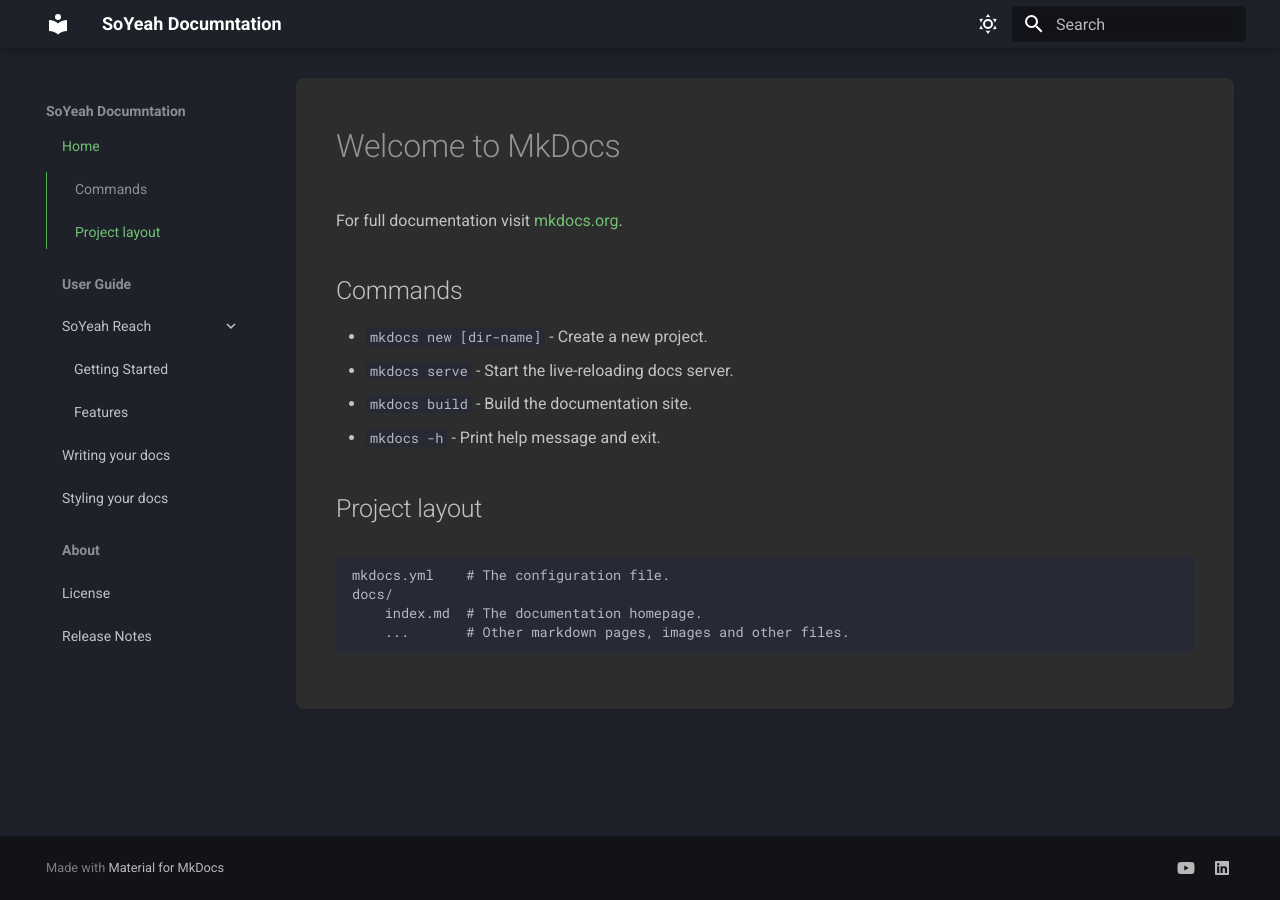
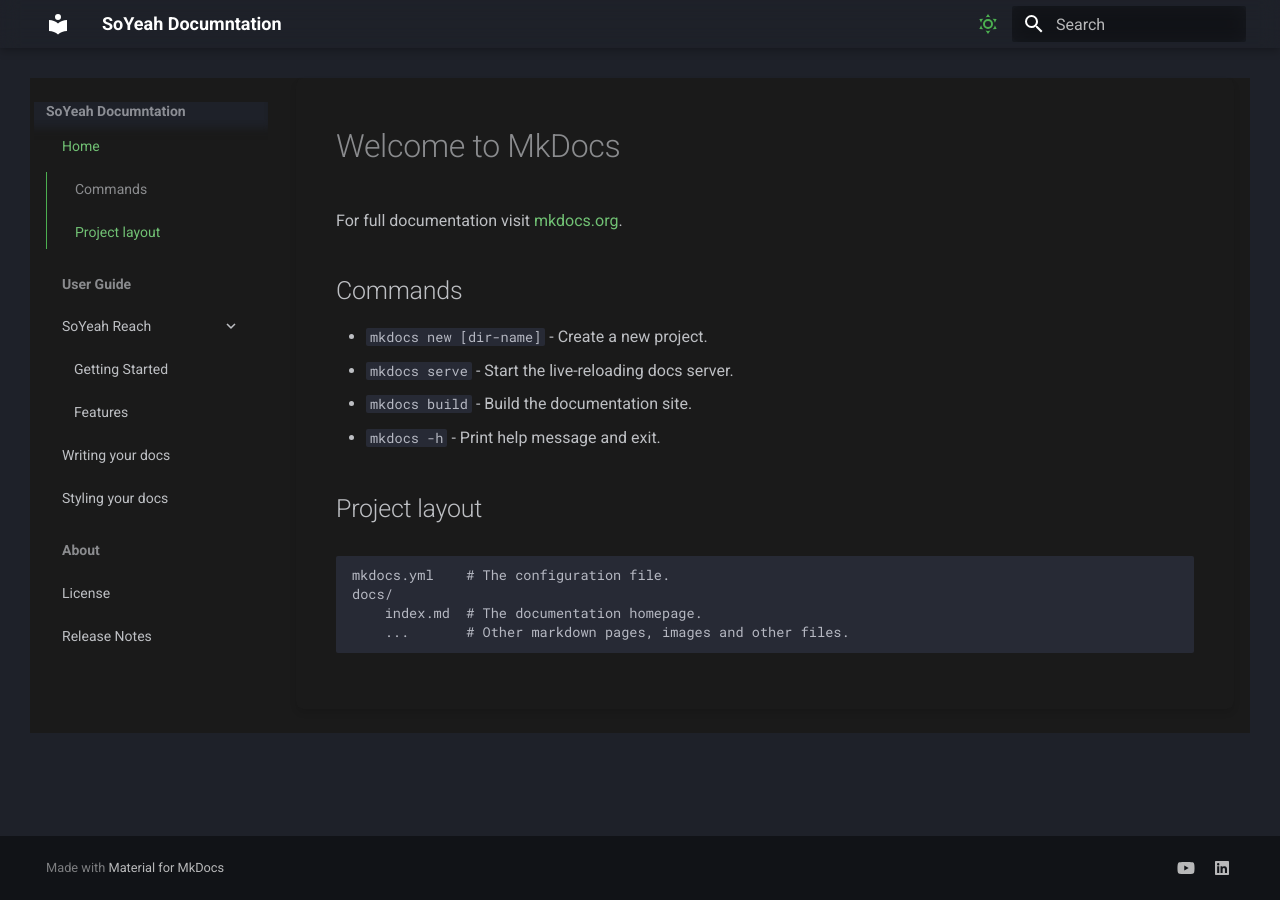
Before and after one commit to SoYeah42/Documents, an MkDocs documentation site: the page built from docs/index.md, in a window 1280 px wide. Built offline with MkDocs 1.6.1 and Material for MkDocs 9.7.7, drawn with Linux system fonts in a browser that asks for light colours.

Commit message:
css changes

```diff
--- a/docs/assets/custom.css
+++ b/docs/assets/custom.css
@@ -4,6 +4,7 @@
     --md-accent-fg-color: #ff5722;
     --border-radius: 8px;
     --transition-speed: 0.3s;
+    --md-document-bg-color: #ffffff;
 }
 
 [data-md-color-scheme="slate"] {
@@ -11,11 +12,22 @@
     --md-accent-fg-color: #673ab7;
     --md-bg-color: #1a1a1a;
     --md-card-bg-color: #2d2d2d;
+    --md-document-bg-color: #1a1a1a;
+}
+
+/* Document Background */
+.md-main__inner {
+    background-color: var(--md-document-bg-color);
+}
+
+/* Theme Toggle Icon Color - Dark Mode */
+[data-md-color-scheme="slate"] .md-header__button.md-icon {
+    color: var(--md-primary-fg-color);
 }
 
 /* Modern Card Styling */
 .md-content article {
-    background-color: var(--md-card-bg-color);
+    background-color: var(--md-document-bg-color);
     border-radius: var(--border-radius);
     padding: 2rem;
     box-shadow: 0 4px 6px rgba(0, 0, 0, 0.1);
@@ -35,6 +47,16 @@
 
 .md-nav__link:hover {
     background-color: rgba(var(--md-primary-fg-color--rgb), 0.1);
+}
+
+/* Navigation Background Fix */
+.md-nav {
+    background-color: var(--md-document-bg-color);
+}
+
+/* Sidebar Background Fix */
+.md-sidebar__scrollwrap {
+    background-color: var(--md-document-bg-color);
 }
 
 /* Modern Button Styling */
```
Lines whose indentation alone changed are shown as unchanged.
